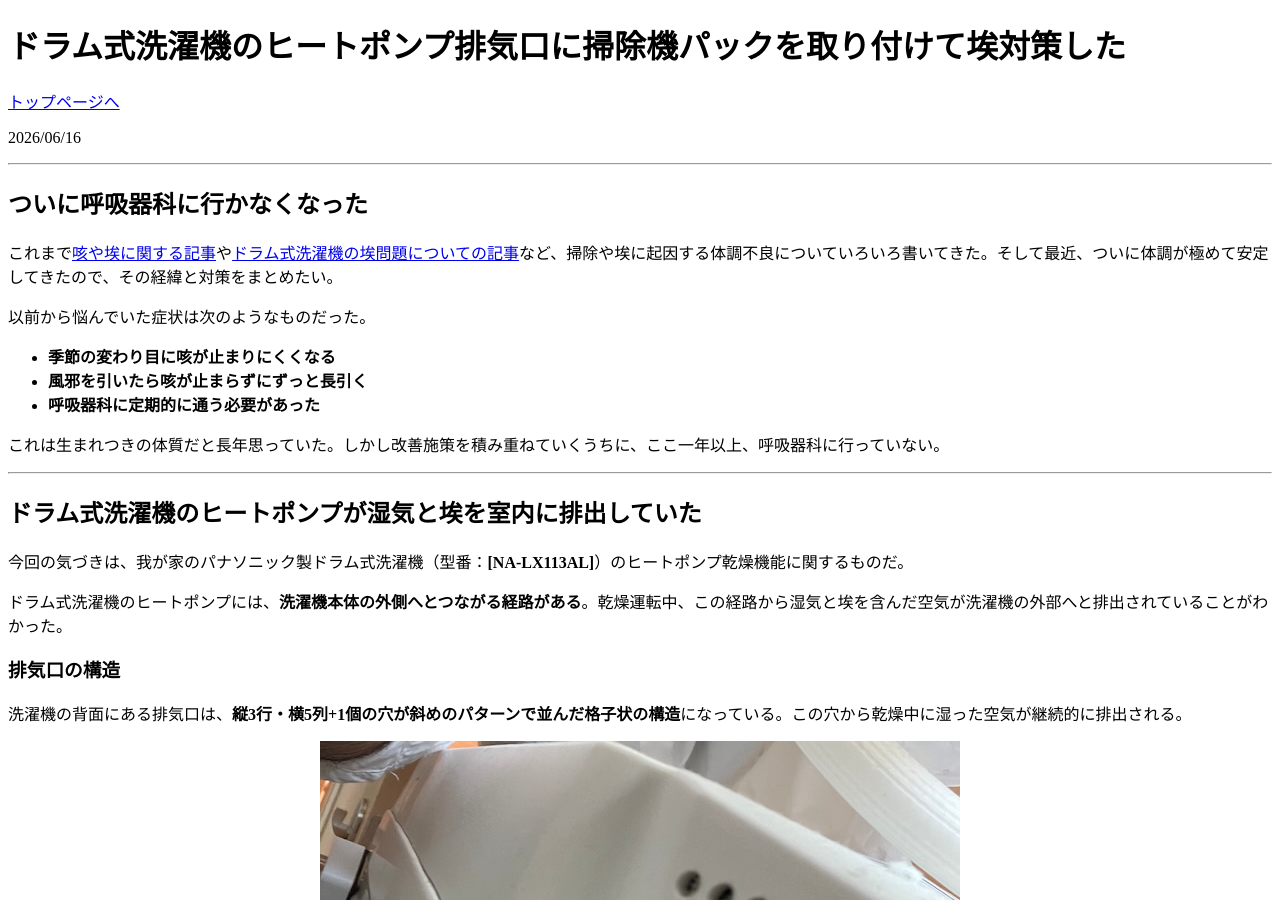
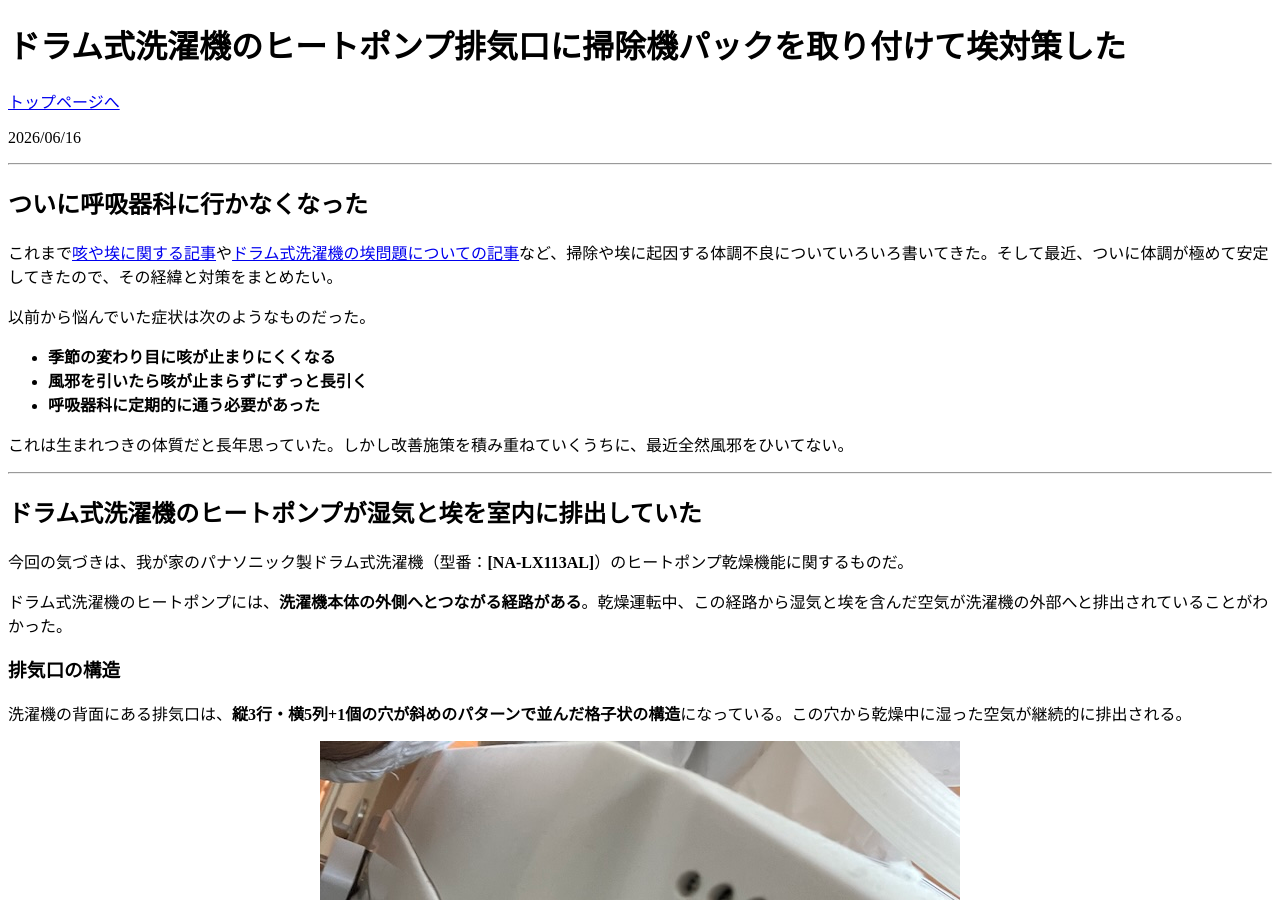
Before and after one commit to yossato/articles, a Jekyll site: the page built from _posts/2026-06-16-drum-washer-heat-pump-dust-fix.md, in a window 1280 px wide and 900 px high. Built offline with Jekyll 4.4.1, drawn with Linux system fonts in a browser that asks for light colours.

Commit message:
2026-06-16-drum-washer-heat-pump-dust-fix.md を更新

```diff
--- a/_posts/2026-06-16-drum-washer-heat-pump-dust-fix.md
+++ b/_posts/2026-06-16-drum-washer-heat-pump-dust-fix.md
@@ -20,7 +20,7 @@ image: /assets/images/nogasan-pack-attached.jpg
 - **風邪を引いたら咳が止まらずにずっと長引く**
 - **呼吸器科に定期的に通う必要があった**
 
-これは生まれつきの体質だと長年思っていた。しかし改善施策を積み重ねていくうちに、ここ一年以上、呼吸器科に行っていない。
+これは生まれつきの体質だと長年思っていた。しかし改善施策を積み重ねていくうちに、最近全然風邪をひいてない。
 
 ---
 
```
